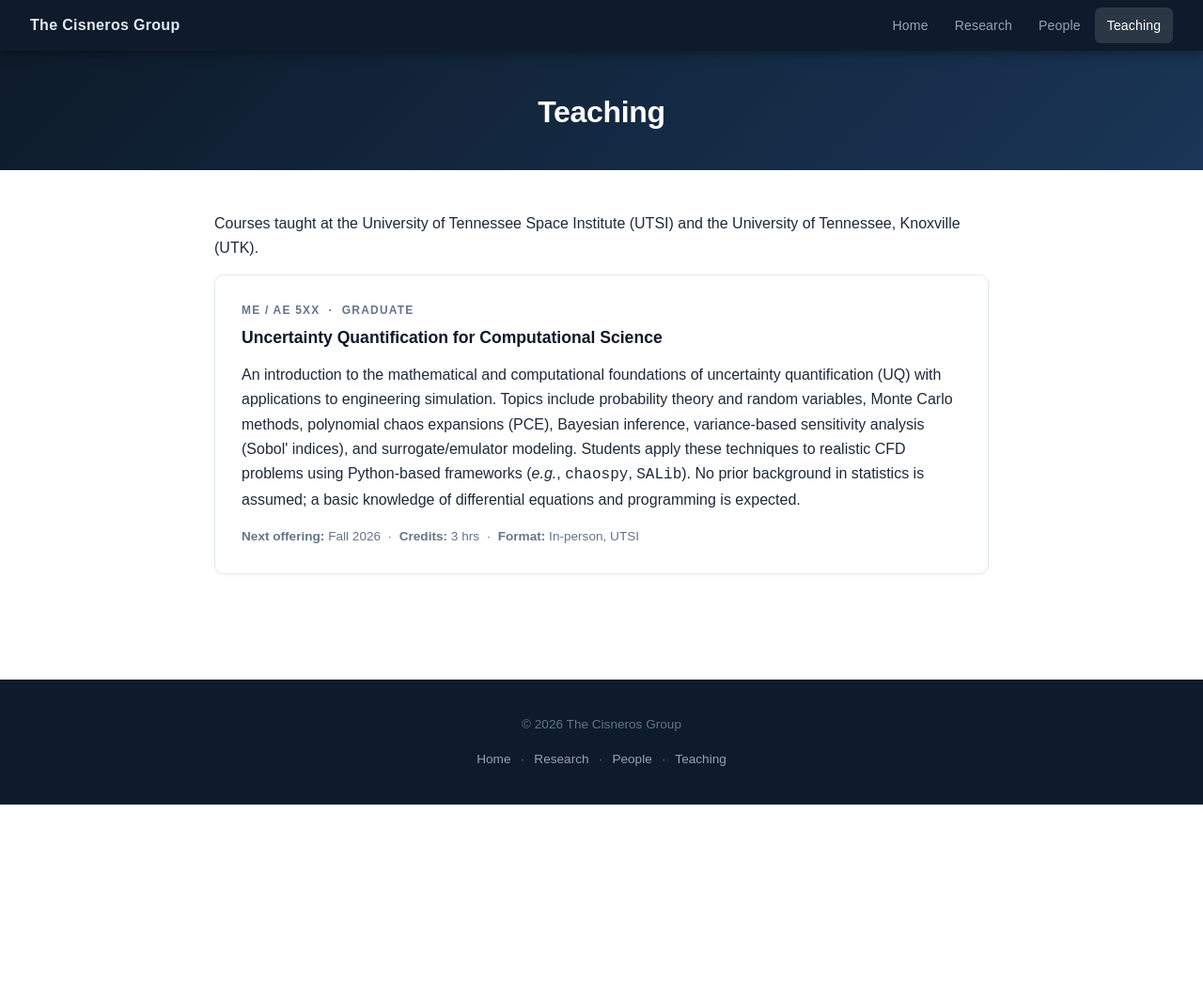
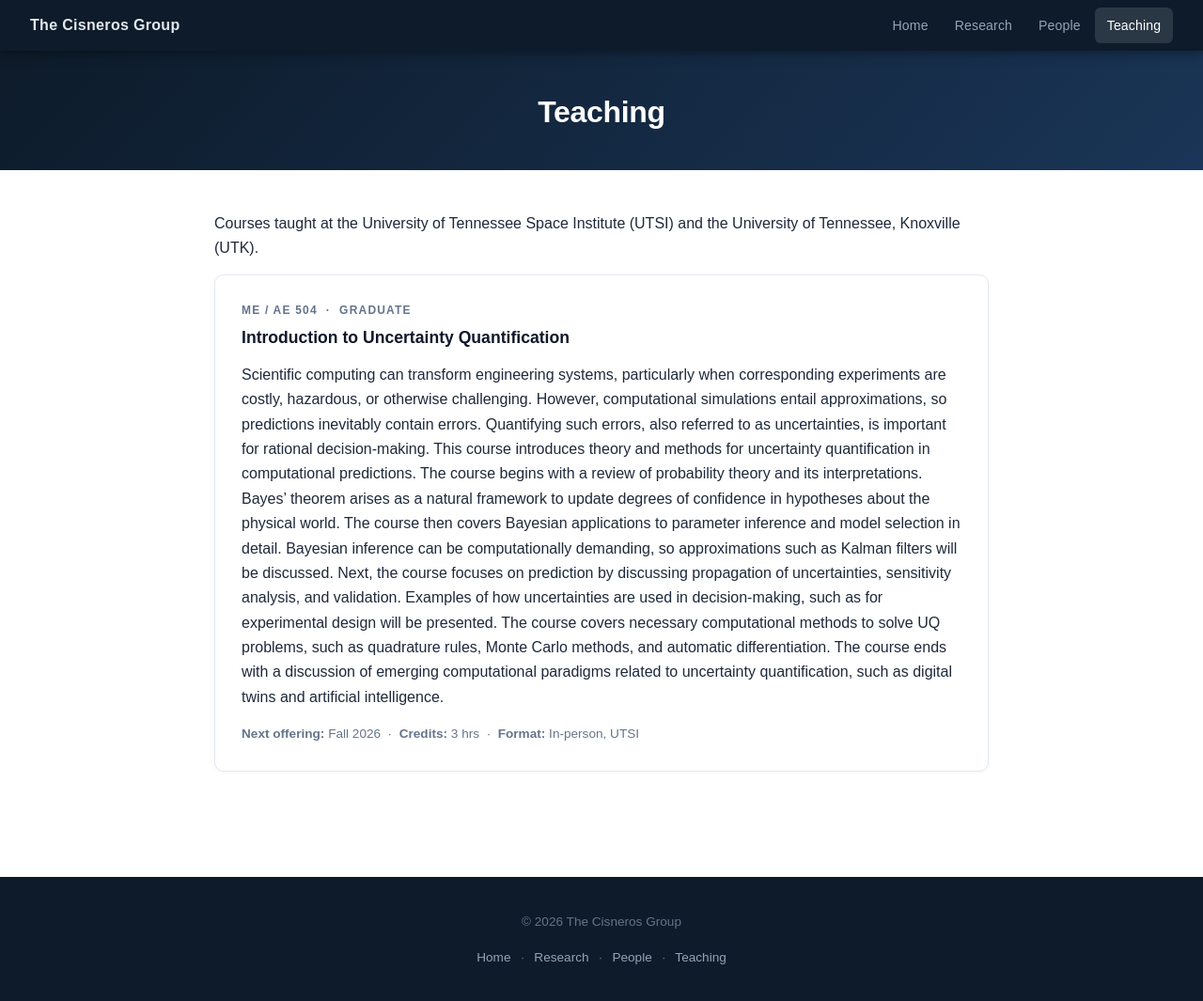
Before and after one commit to ecisneros8/ecisneros8.github.io, a Jekyll site: the page built from teaching.md, in a window 1280 px wide and 1066 px high. Shown: the whole window at 94% size. Built offline with Jekyll 4.4.1, drawn with Linux system fonts in a browser that asks for light colours; some web fonts are replaced.

Commit message:
Fix title in mobile screens and modify course description in Teaching

```diff
--- a/assets/css/custom.css
+++ b/assets/css/custom.css
@@ -416,7 +416,12 @@ ol.bibliography { padding-left: 0; }
 
   .hero-section     { height: 300px; }
   .hero-title       { font-size: 1.75rem; }
-  .hero-overlay     { padding: 1.5rem; }
+  .hero-overlay {
+    padding: 1.5rem;
+    justify-content: flex-start;
+    padding-top: 2rem;
+    background: linear-gradient(to bottom, rgba(6,8,22,0.85) 0%, rgba(6,8,22,0.55) 60%, transparent 100%);
+  }
 
   .bio-grid { grid-template-columns: 1fr; }
   .profile-photo,
--- a/teaching.md
+++ b/teaching.md
@@ -11,19 +11,33 @@ title: Teaching
 
   <!-- ── Course card ──────────────────────────────────────── -->
   <div class="course-card">
-    <div class="course-code">ME / AE 5XX &nbsp;·&nbsp; Graduate</div>
-    <div class="course-title">Uncertainty Quantification for Computational Science</div>
+    <div class="course-code">ME / AE 504 &nbsp;·&nbsp; Graduate</div>
+    <div class="course-title">Introduction to Uncertainty Quantification</div>
     <p>
-      An introduction to the mathematical and computational foundations of
-      uncertainty quantification (UQ) with applications to engineering
-      simulation. Topics include probability theory and random variables,
-      Monte Carlo methods, polynomial chaos expansions (PCE), Bayesian
-      inference, variance-based sensitivity analysis (Sobol' indices), and
-      surrogate/emulator modeling. Students apply these techniques to realistic
-      CFD problems using Python-based frameworks (<em>e.g.</em>,
-      <code>chaospy</code>, <code>SALib</code>).
-      No prior background in statistics is assumed; a basic knowledge of
-      differential equations and programming is expected.
+      Scientific computing can transform engineering systems,
+      particularly when corresponding experiments are costly,
+      hazardous, or otherwise challenging. However,
+      computational simulations entail approximations, so predictions
+      inevitably contain errors. Quantifying such errors, also
+      referred to as uncertainties, is important for rational
+      decision-making. This course introduces theory and methods for
+      uncertainty quantification in computational predictions.
+
+The course begins with a review of probability theory and its
+interpretations. Bayes’ theorem arises as a natural framework to
+update degrees of confidence in hypotheses about the physical
+world. The course then covers Bayesian applications to parameter
+inference and model selection in detail. Bayesian inference can be
+computationally demanding, so approximations such as Kalman filters
+will be discussed. Next, the course focuses on prediction by
+discussing propagation of uncertainties, sensitivity analysis, and
+validation. Examples of how uncertainties are used in decision-making,
+such as for experimental design will be presented. The course covers
+necessary computational methods to solve UQ problems, such as
+quadrature rules, Monte Carlo methods, and automatic
+differentiation. The course ends with a discussion of emerging
+computational paradigms related to uncertainty quantification, such as
+digital twins and artificial intelligence.
     </p>
     <p class="course-meta">
       <strong>Next offering:</strong> Fall 2026 &nbsp;&middot;&nbsp;
```
Also changed, not shown: index.md (+1 -1 lines).
